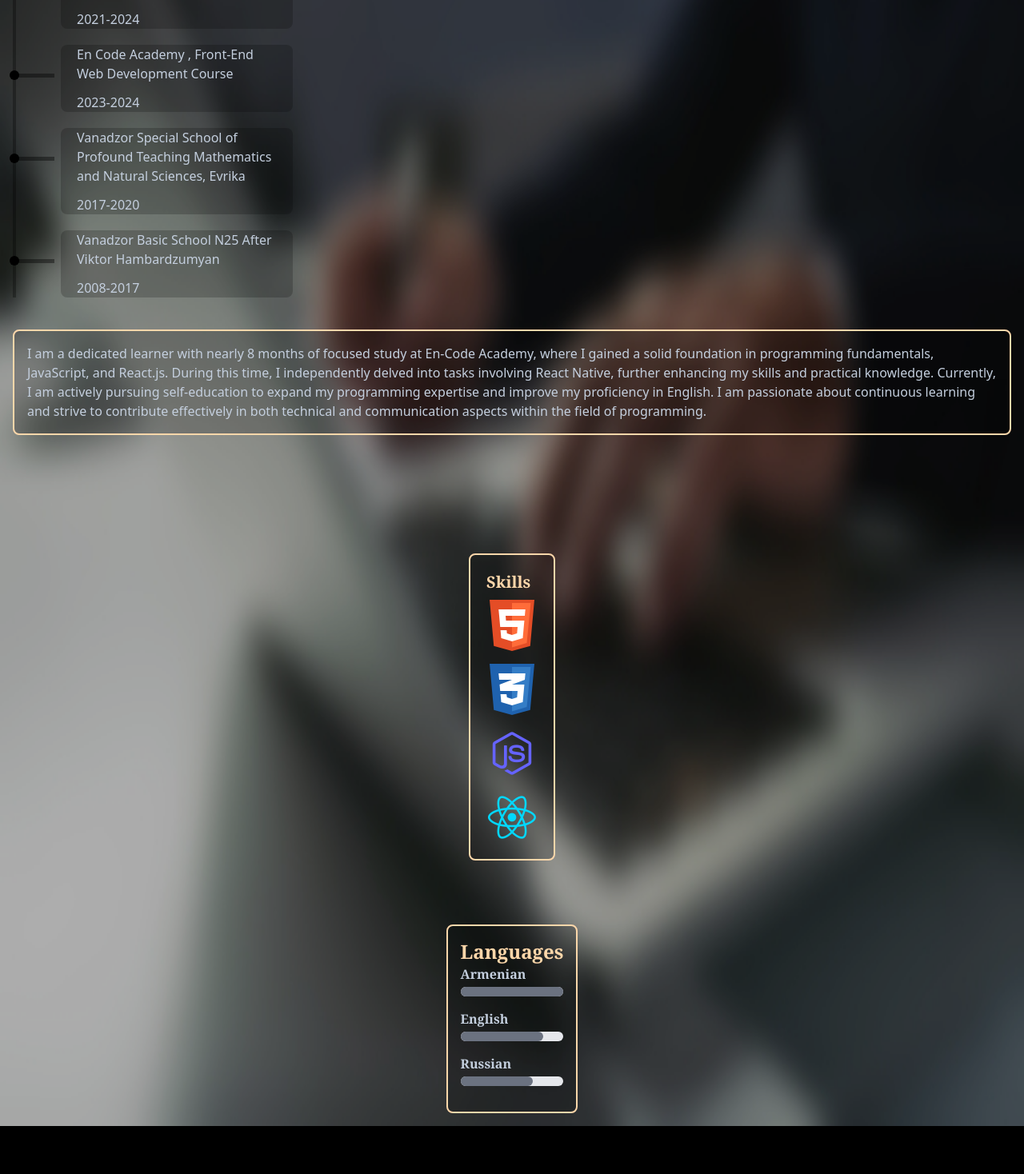
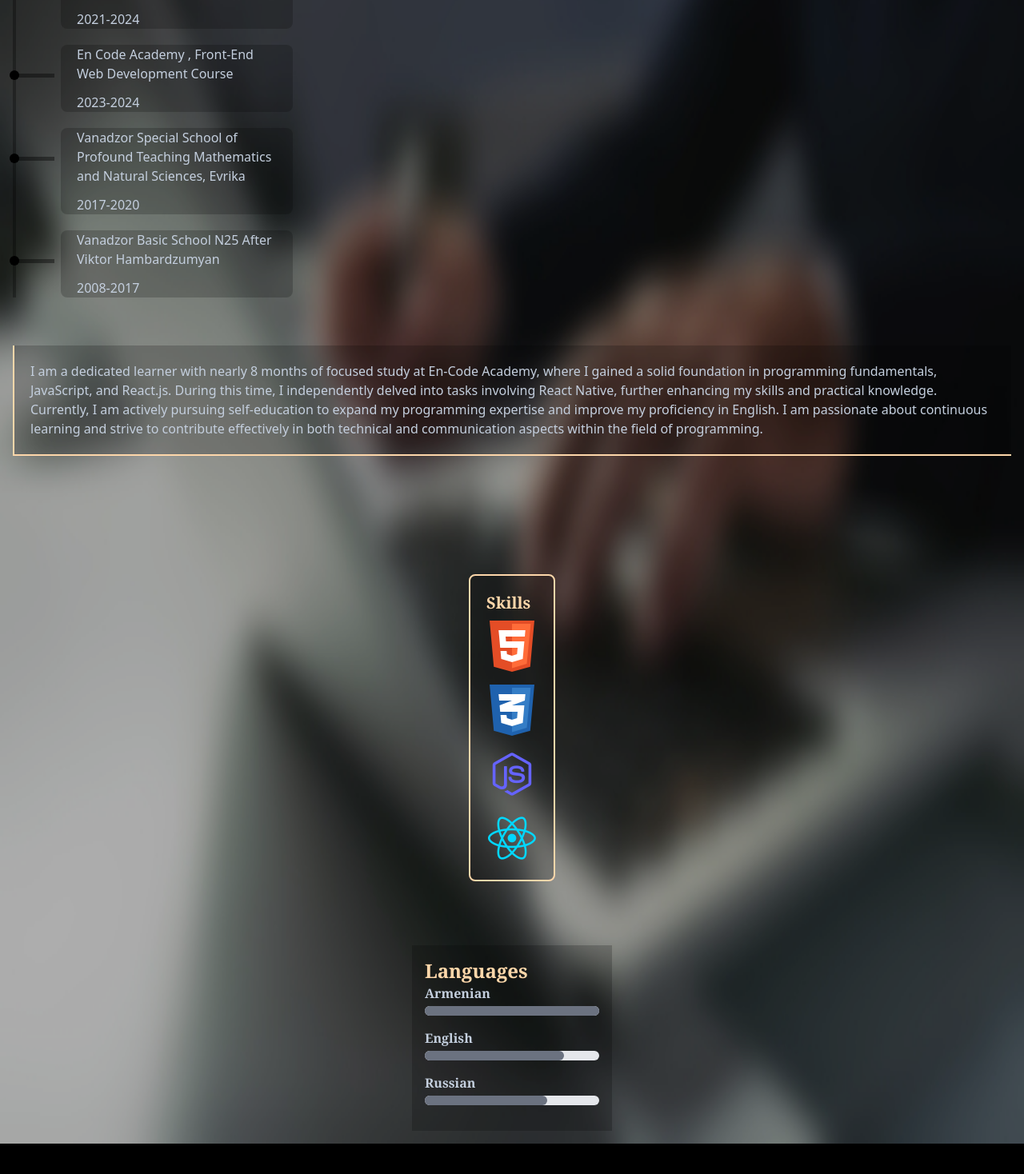
Before and after one commit to Noro233/Noro233.github.io, a React (Create React App) app: page / in a window 1280 px wide. Shown: the part 1803-3271 px from the top of the page at 80% size. Built offline with nearby package versions, Linux system fonts and the light colour scheme.

Commit message:
resume changing

```diff
--- a/src/Components/Resume/Resume.jsx
+++ b/src/Components/Resume/Resume.jsx
@@ -32,13 +32,13 @@ function Resume() {
                 <div className=" flex flex-col md:flex-col w-full/2 md:w-full/2
                                  lg-w-full/2 max-w-6xl md:max-w-7xl 2xl:max-w-7xl 2xl:mr-[200px]
                                  space-y-5 md:space-y-5
-                                 gap-5 mb-[100px] flex flex-wrap md:flex-wrap
+                                 gap-10 mb-[100px] flex flex-wrap md:flex-wrap
 
                                ">
 
                     {/* Education */}
                     <div className=" flex-1 flex-wrap sm:flex-wrap mb:flex-wrap">
-                        <h3 className=" text-xl mb:text-xl md:text-2xl lg:text-3xl
+                        <h3 className=" text-2xl mb:text-xl md:text-2xl lg:text-3xl
                                         font-bold text-designColor mb-2 ml-[10px]
                                         sm:ml-[50px] mb:ml-[70px]">
                             Education
@@ -61,8 +61,8 @@ function Resume() {
 
                     {/* Additional Information */}
                     <div className=" mt-[400px] mb-[50px] bg-black bg-opacity-20
-                                     p-4 rounded-lg border-2 border-designColor
-                                     cursor-pointer hover:opacity-70
+                                     p-5 border-designColor cursor-pointer hover:opacity-80
+                                     2xl:text-2xl border-b-2 border-l-2
 
                             ">
                         <p>
@@ -107,12 +107,11 @@ function Resume() {
                     </div>
 
                     {/* Languages */}
-                    <div className=" bg-black bg-opacity-20 p-4 h-fit rounded-lg border-2
-                                     border-designColor cursor-pointer hover:opacity-70 ">
+                    <div className=" bg-black bg-opacity-20 p-4 h-fit
+                                     cursor-pointer hover:opacity-70 w-[250px]">
                         <p className="text-2xl font-serif font-bold text-designColor ">Languages</p>
                         {ProgressData.map((item, index) => (
-                            <div key={index} className="mb-4
-                                               ">
+                            <div key={index} className="mb-4">
                                 <p className="font-bold font-serif">{item.language}</p>
                                 <div className="bg-gray-200 rounded-full h-3 mt-1">
                                     <div
```
